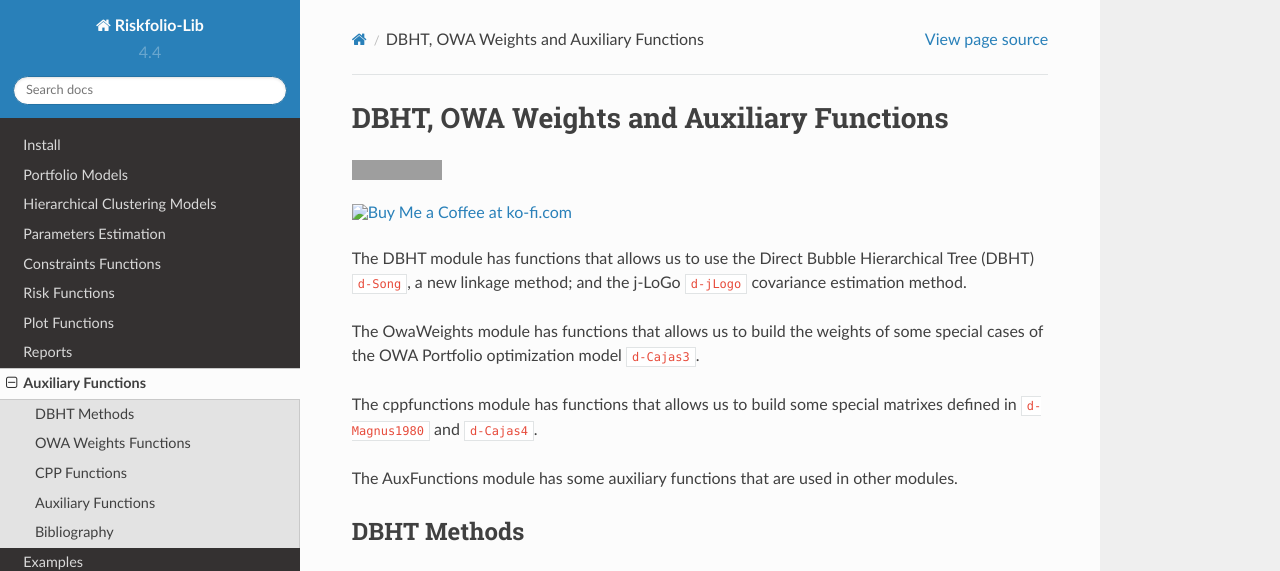
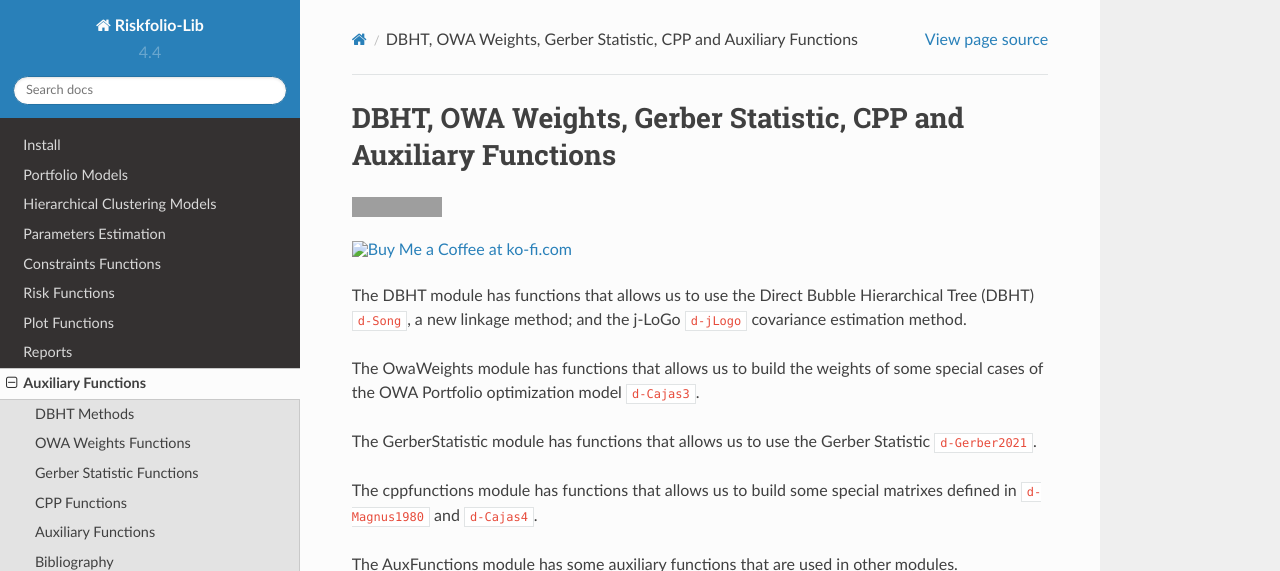
Before and after one commit to dcajasn/Riskfolio-Lib, a Sphinx documentation site: the page built from docs/source/auxiliary.rst, in a window 1280 px wide and 1400 px high. Shown: the top 571 px of the window. Built offline with Sphinx 7.4.7 and the Read the Docs theme 2.0.0, drawn with Linux system fonts in a browser that asks for light colours; cross-references to code outside the pages are shown as plain code; some of the changed text lies outside the part shown; grey boxes are pictures that could not be loaded.

Commit message:
Fix some bugs
Allows to call block_vec_pq function directly and update some docs.

```diff
--- a/docs/source/auxiliary.rst
+++ b/docs/source/auxiliary.rst
@@ -1,5 +1,5 @@
 #########################################
-DBHT, OWA Weights and Auxiliary Functions
+DBHT, OWA Weights, Gerber Statistic, CPP  and Auxiliary Functions
 #########################################
 
 .. image:: https://img.shields.io/static/v1?label=Sponsor&message=%E2%9D%A4&logo=GitHub&color=%23fe8e86
@@ -16,6 +16,8 @@ DBHT, OWA Weights and Auxiliary Functions
 The DBHT module has functions that allows us to use the Direct Bubble Hierarchical Tree (DBHT) :cite:`d-Song`, a new linkage method; and the j-LoGo :cite:`d-jLogo` covariance estimation method.
 
 The OwaWeights module has functions that allows us to build the weights of some special cases of the OWA Portfolio optimization model :cite:`d-Cajas3`.
+
+The GerberStatistic module has functions that allows us to use the Gerber Statistic :cite:`d-Gerber2021`.
 
 The cppfunctions module has functions that allows us to build some special matrixes defined in :cite:`d-Magnus1980` and :cite:`d-Cajas4`.
 
@@ -37,8 +39,16 @@ OWA Weights Functions
    :private-members:
    :member-order: bysource
 
+Gerber Statistic Functions
+==========================
+
+.. automodule:: GerberStatistic
+   :members:
+   :private-members:
+   :member-order: bysource
+
 CPP Functions
-===================
+=============
 
 .. automodule:: cppfunctions
    :members:
--- a/docs/source/conf.py
+++ b/docs/source/conf.py
@@ -25,7 +25,7 @@ project = 'Riskfolio-Lib'
 copyright = '2020-2023, Dany Cajas'
 author = 'Dany Cajas'
 
-__version__ = "4.4.1"
+__version__ = "4.4.2"
 
 # The short X.Y version
 version = '.'.join(__version__.split('.')[:2])
--- a/docs/source/examples.rst
+++ b/docs/source/examples.rst
@@ -23,7 +23,7 @@ Return Risk Portfolio Optimization Models
 * `Entropic Value at Risk (EVaR) Portfolio Optimization for Mean Risk and Risk Parity <https://nbviewer.jupyter.org/github/dcajasn/Riskfolio-Lib/blob/master/examples/Tutorial%2015%20-%20Mean%20Entropic%20Value%20at%20Risk%20(EVaR)%20Optimization.ipynb>`_.
 * `Riskfolio-Lib with MOSEK for Real Applications (612 assets and 4943 observations) <https://nbviewer.jupyter.org/github/dcajasn/Riskfolio-Lib/blob/master/examples/Tutorial%2017%20-%20Riskfolio-Lib%20with%20MOSEK%20for%20Real%20Applications%20(612%20assets%20and%204943%20observations).ipynb>`_.
 * `Entropic Drawdown at Risk (EDaR) Portfolio Optimization for Mean Risk and Risk Parity <https://nbviewer.jupyter.org/github/dcajasn/Riskfolio-Lib/blob/master/examples/Tutorial%2019%20-%20Mean%20Entropic%20Drawdown%20at%20Risk%20(EDaR)%20Optimization.ipynb>`_.
-* `Logarithmic Mean Risk (Kelly Criterion) Portfolio Optimization <https://nbviewer.jupyter.org/github/dcajasn/Riskfolio-Lib/blob/master/examples/Tutorial%2022.ipynb>`_.
+* `Logarithmic Mean Risk (Kelly Criterion) Portfolio Optimization <https://nbviewer.jupyter.org/github/dcajasn/Riskfolio-Lib/blob/master/examples/Tutorial%2022%20-%20Logarithmic%20Mean%20Risk%20Optimization%20(Kelly%20Criterion).ipynb>`_.
 * `Worst Case Mean Variance Portfolio Optimization using box and elliptical uncertainty sets <https://nbviewer.jupyter.org/github/dcajasn/Riskfolio-Lib/blob/master/examples/Tutorial%2022%20-%20Logarithmic%20Mean%20Risk%20Optimization%20(Kelly%20Criterion).ipynb>`_.
 * `Comparing Covariance Estimates Methods <https://nbviewer.jupyter.org/github/dcajasn/Riskfolio-Lib/blob/master/examples/Tutorial%2034%20-%20Comparing%20Covariance%20Estimators%20Methods.ipynb>`_.
 * `Gini Mean Difference (GMD) Portfolio Optimization for Mean Risk and Risk Parity <https://nbviewer.jupyter.org/github/dcajasn/Riskfolio-Lib/blob/master/examples/Tutorial%2035%20-%20Gini%20Mean%20Difference%20(GMD)%20Optimization.ipynb>`_.
--- a/setup.py
+++ b/setup.py
@@ -8,7 +8,7 @@ from setuptools import setup
 
 MAJOR = 4
 MINOR = 4
-MICRO = 1
+MICRO = 2
 VERSION = '%d.%d.%d' % (MAJOR, MINOR, MICRO)
 
 def write_version_py(filename='riskfolio/version.py'):
```
Also changed, not shown: 1 other file.
